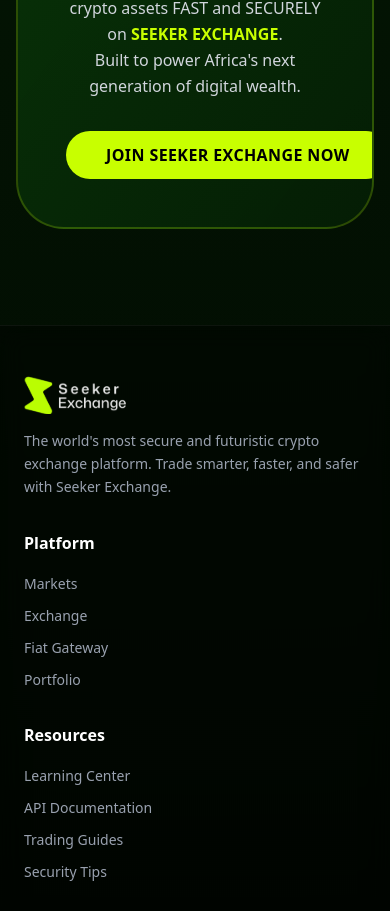
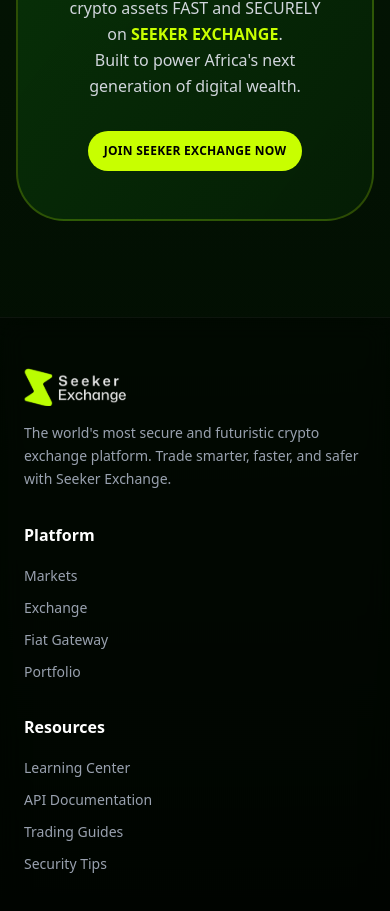
Before and after one commit to Seeker-Exchange1/seeker-exchange-landing-page, a Next.js app: page / in a window 390 px wide. Shown: the part 5519-6430 px from the top of the page. Built offline with nearby package versions, Linux system fonts and the light colour scheme; a web font is replaced by a local one.

Commit message:
Make waitlist button responsive for mobile

```diff
--- a/app/page.tsx
+++ b/app/page.tsx
@@ -195,7 +195,7 @@ export default function HomePage() {
               <Link href="/waitlist">
                 <Button
                   size="lg"
-                  className="bg-[#c8ff00] text-black hover:bg-[#b3e600] font-bold text-base sm:text-lg px-10 sm:px-14 py-6 sm:py-7 rounded-full uppercase tracking-wide transition-all duration-300 hover:shadow-2xl hover:shadow-[#c8ff00]/40"
+                  className="bg-[#c8ff00] text-black hover:bg-[#b3e600] font-bold text-xs sm:text-sm md:text-base lg:text-lg px-4 sm:px-8 md:px-10 lg:px-14 py-3 sm:py-5 md:py-6 lg:py-7 rounded-full uppercase tracking-wide transition-all duration-300 hover:shadow-2xl hover:shadow-[#c8ff00]/40 whitespace-normal break-words max-w-full"
                 >
                   JOIN SEEKER EXCHANGE NOW
                 </Button>
```
